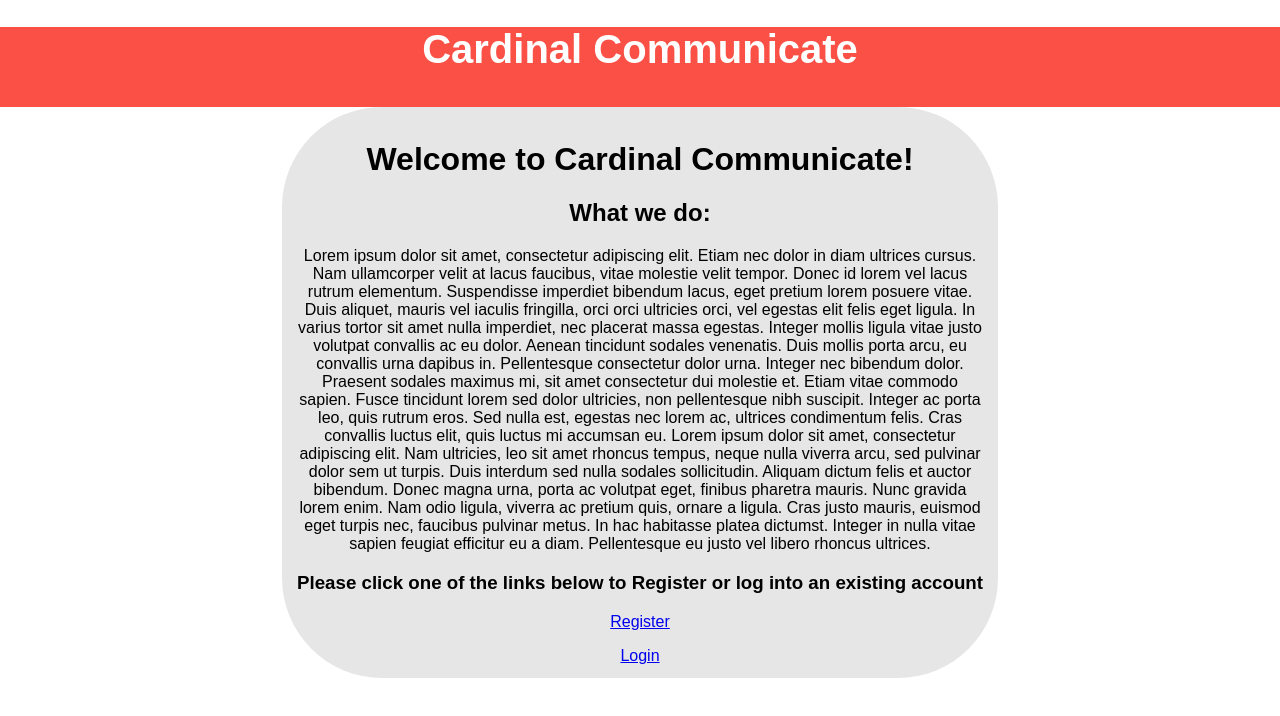
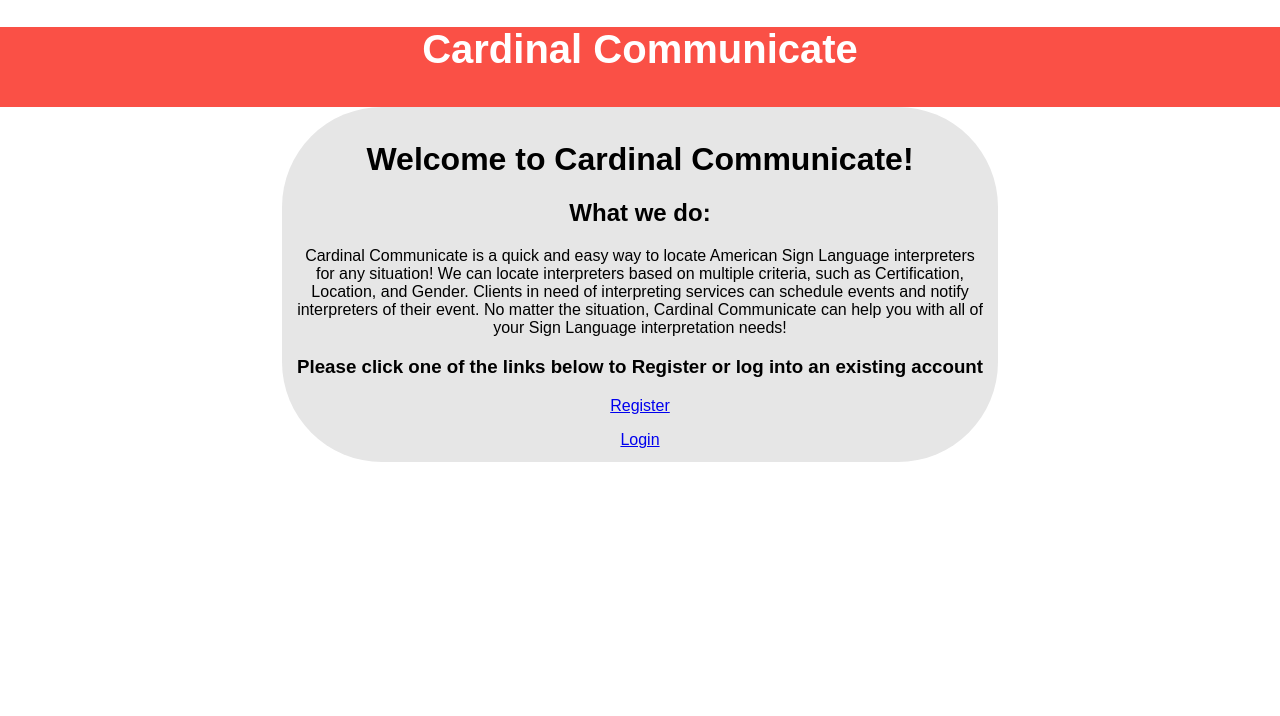
Before and after one commit to brjohnsn/CardinalCommunicate, a React (Create React App) app in the folder frontend/: page /Search in a window 1280 px wide. Shown: the top 716 px of the page. Built offline with nearby package versions, Linux system fonts and the light colour scheme.

Commit message:
finished most styling and took out latin

```diff
--- a/frontend/src/Screens/Home.js
+++ b/frontend/src/Screens/Home.js
@@ -15,15 +15,9 @@ export default class Home extends Component{
             <div style = {style}>
                 <h1>Welcome to Cardinal Communicate!</h1>
                 <h2>What we do:</h2>
-                <p style = {{marginLeft: '2%', marginRight:'2%'}}>Lorem ipsum dolor sit amet, consectetur adipiscing elit. Etiam nec dolor in diam ultrices cursus. Nam ullamcorper velit at lacus faucibus, vitae molestie velit tempor.
-                    Donec id lorem vel lacus rutrum elementum. Suspendisse imperdiet bibendum lacus, eget pretium lorem posuere vitae. Duis aliquet, mauris vel iaculis fringilla, orci orci ultricies orci, vel egestas elit felis eget ligula.
-                    In varius tortor sit amet nulla imperdiet, nec placerat massa egestas. Integer mollis ligula vitae justo volutpat convallis ac eu dolor. Aenean tincidunt sodales venenatis. Duis mollis porta arcu, eu convallis urna dapibus in.
-                    Pellentesque consectetur dolor urna. Integer nec bibendum dolor. Praesent sodales maximus mi, sit amet consectetur dui molestie et. Etiam vitae commodo sapien. Fusce tincidunt lorem sed dolor ultricies, non pellentesque nibh suscipit.
-                    Integer ac porta leo, quis rutrum eros. Sed nulla est, egestas nec lorem ac, ultrices condimentum felis.
-                    Cras convallis luctus elit, quis luctus mi accumsan eu. Lorem ipsum dolor sit amet, consectetur adipiscing elit.
-                    Nam ultricies, leo sit amet rhoncus tempus, neque nulla viverra arcu, sed pulvinar dolor sem ut turpis. Duis interdum sed nulla sodales sollicitudin.
-                    Aliquam dictum felis et auctor bibendum. Donec magna urna, porta ac volutpat eget, finibus pharetra mauris. Nunc gravida lorem enim. Nam odio ligula, viverra ac pretium quis, ornare a ligula.
-                    Cras justo mauris, euismod eget turpis nec, faucibus pulvinar metus. In hac habitasse platea dictumst. Integer in nulla vitae sapien feugiat efficitur eu a diam. Pellentesque eu justo vel libero rhoncus ultrices.
+                <p style = {{marginLeft: '2%', marginRight:'2%'}}>Cardinal Communicate is a quick and easy way to locate American Sign Language interpreters for any situation! We can locate interpreters based on
+                    multiple criteria, such as Certification, Location, and Gender. Clients in need of interpreting services can schedule events and notify
+                    interpreters of their event. No matter the situation, Cardinal Communicate can help you with all of your Sign Language interpretation needs!
                 </p>
                 <h3>Please click one of the links below to Register or log into an existing account</h3>
                 <Link to={'/Register'}>Register</Link>
--- a/frontend/src/Screens/Map.js
+++ b/frontend/src/Screens/Map.js
@@ -66,13 +66,17 @@ export default class Map extends Component{
     }
 
     testUserLength(){
-        return(
+            return(
                 <div style = {{textAlign: 'center'}}>
-                    <h1>{this.state.interpreterSearchResults[0].username}</h1>
+                    <h1>Username+{this.state.interpreterSearchResults[0].username}</h1>
                     <input id='state' style = {{display: 'block'}} id="username" style={{width: "200px", marginTop: '30px'}} type="text" onChange={(e)=>{this.setState({eventId: e.target.value})}}></input>
-                    <label id = "state" style = {{display: 'block'}}>Please type your event id below.</label>
+                    <p></p>
+                    <label id = "state" style = {{display: 'bl'}}>Please type your event id above.</label>
+                    <p></p>
                     <button style = {{height: "50px", fontSize: '15px', borderRadius: "50px", width: '200px'}} onClick={this.requestInterpreter(this.state.clickedInterpreterUsername)}>Request This Interpreter</button>
+                    <p></p>
                 </div>
+
             );
         }
 
@@ -151,20 +155,28 @@ export default class Map extends Component{
                 />
             </GoogleMapReact>
             </div>
-                <form onSubmit={(e)=>this.onSubmit(e)}>
+                <form onSubmit={(e)=>this.onSubmit(e)} style = {{textAlign:'center'}}>
                     <h1 style={{textAlign:'center', marginTop:'200px'}}>Search Interpreter</h1>
-                    <input id="username" style={{width: "200px", marginTop: '30px'}} type="text" onChange={(e)=>{this.setState({clickedInterpreterUsername: e.target.value})}} />
-                    <input className="button" type="submit" value="submit" style={{marginTop:"40px"}}/>
+                    <input id="username" style={{width: "200px", textAlign: 'center'}} type="text" onChange={(e)=>{this.setState({clickedInterpreterUsername: e.target.value})}} />
+                    <p></p>
+                    <input className="button" type="submit" value="submit" style={{}}/>
                 </form>
-                <Link to={"/Profile"}>Back</Link>
+                <Link to={"/Profile"} style = {{paddingBottom: '3%', paddingTop: '3%'}}>Back to Profile</Link>
 
                 {
                     this.state.interpreterSearchResults.length > 0 &&
                     this.testUserLength()
                 }
                 {/*<button onClick={this.generateLatLong(this.state.interpreterInfo)}>Id love it if you clicked me</button>*/}
-
-
+                <div style = {{textAlign: 'center'}}>
+                    <h1>Username+{/*this.state.interpreterSearchResults[0].username*/}</h1>
+                    <input id='state' style = {{display: 'block'}} id="username" style={{width: "200px", marginTop: '30px'}} type="text" onChange={(e)=>{this.setState({eventId: e.target.value})}}></input>
+                    <p></p>
+                    <label id = "state" style = {{display: 'bl'}}>Please type your event id above.</label>
+                    <p></p>
+                    <button style = {{height: "50px", fontSize: '15px', borderRadius: "50px", width: '200px'}} onClick={this.requestInterpreter(this.state.clickedInterpreterUsername)}>Request This Interpreter</button>
+                    <p></p>
+                </div>
             </div>
         );
     }
--- a/frontend/src/Screens/Search.js
+++ b/frontend/src/Screens/Search.js
@@ -60,7 +60,7 @@ export default class Search extends Component{
                         <input type = "radio" id = "none" value = "none" onChange={(e)=>{this.setState({gender:e.target.value})}}/>
                         <label id = "none">Does not matter</label>
                     </div>
-                        <input style={{searchButtonStyle}} className="button" type="submit" value="submit" />
+                        <input style={{searchButtonStyle}} className="button" type="submit" value="submit"   />
                 </form>
                <div style={{display:'flex', flexDirection:'row'}}>
                 {this.state.interpreterSearchResults.length>0 &&
@@ -101,7 +101,9 @@ export default class Search extends Component{
                     })
                 }
                </div>
-                <Link to={"/Profile"}>Back</Link>
+
+                <Link to={"/Profile"} style = {{paddingTop: '10%'}}>Back</Link>
+
             </div>
 
         );
```
Also changed, not shown: 1 other file (tests, documents, lock files or other folders).
